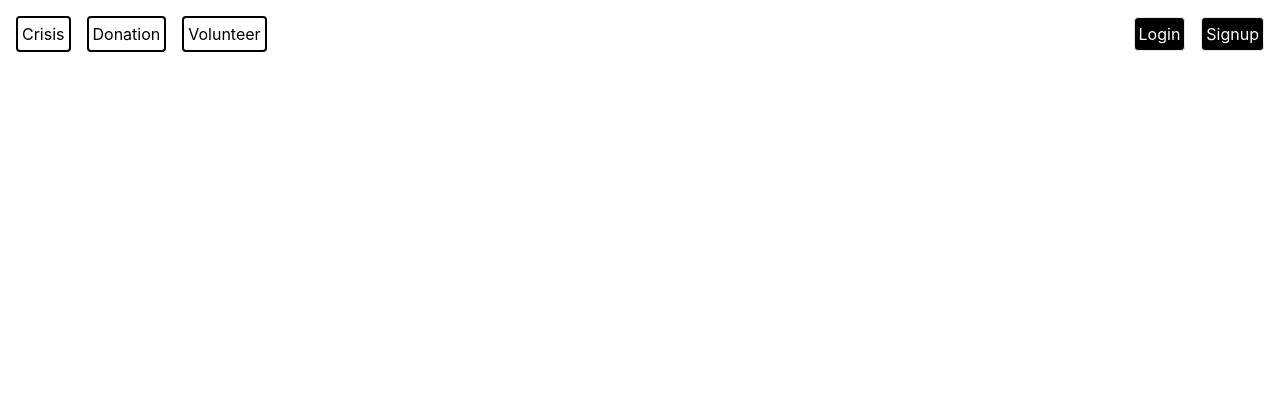
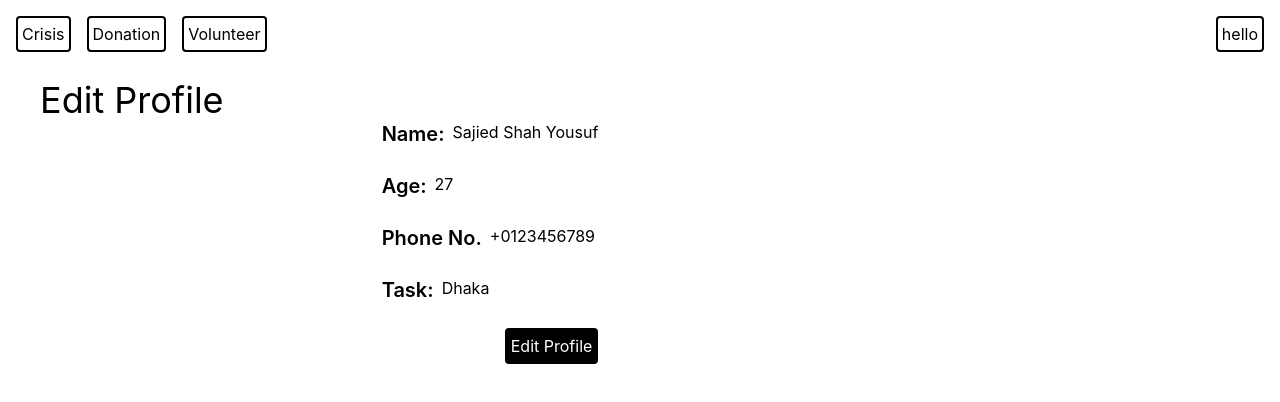
Before and after one commit to meSajied/disaster-management-client, a React (Create React App) app: page /profile in a window 1280 px wide. Shown: the top 402 px of the page. Built offline with nearby package versions, Linux system fonts and the light colour scheme.

Commit message:
Added profile for user

```diff
--- a/src/App.js
+++ b/src/App.js
@@ -9,6 +9,8 @@ import {Donation} from "./pages/donation";
 import {Crisis} from "./pages/Crisis";
 import {Volunteer} from "./pages/Volunteer";
 import {Navbar} from "./component/Navbar";
+import {Logout} from "./account/Logout";
+import {Profile} from "./pages/Profile";
 
 function App() {
   return (
@@ -19,10 +21,12 @@ function App() {
             <Route path="/login" element={<Login />} />
             <Route path="/signup" element={<Signup />} />
             <Route path="/login" element={<Signup />} />
+            <Route path="/logout" element={<Logout />} />
             <Route path="/" element={<HomePage />} />
             <Route path="/donation" element={<Donation />} />
             <Route path="/crisis" element={<Crisis />} />
             <Route path="/volunteer" element={<Volunteer />} />
+            <Route path="/profile" element={<Profile />} />
           </Routes>
         </BrowserRouter>
       </AuthProvider>
--- a/src/account/Logout.js
+++ b/src/account/Logout.js
@@ -7,7 +7,7 @@ const Logout = () => {
   logout();
 
   return(
-      <Navigate to='/login' />
+      <Navigate to='/' />
   );
 }
 
--- a/src/component/Navbar.js
+++ b/src/component/Navbar.js
@@ -1,7 +1,9 @@
-import React from 'react';
+import React, {useState} from 'react';
 import { Link } from "react-router-dom";
 
 function Navbar() {
+  const isLoggedIn = false;
+
   return (
       <nav className='flex justify-between items-center p-4 mb-3'>
         <div className='flex space-x-4'>
@@ -10,12 +12,52 @@ function Navbar() {
           <Link className='border-2 border-black rounded p-1' to="/volunteer">Volunteer</Link>
         </div>
 
-        <div className="flex space-x-4">
-          <Link className='border rounded p-1 bg-black text-white' to="/login">Login</Link>
-          <Link className='border rounded p-1 bg-black text-white' to="/signup">Signup</Link>
-        </div>
+        {isLoggedIn ? <LoginSignup /> : UserDashboard("hello")}
       </nav>
   );
 }
 
-export { Navbar };
+function LoginSignup() {
+  return (
+      <div className="flex space-x-4">
+        <Link className='border rounded p-1 bg-black text-white' to="/login">Login</Link>
+        <Link className='border rounded p-1 bg-black text-white' to="/signup">Signup</Link>
+      </div>
+  )
+}
+
+function UserDashboard(name) {
+  const [isDropdownOpen, setDropdownOpen] = useState(false);
+
+  const toggleDropdown = () => {
+    setDropdownOpen(!isDropdownOpen);
+  }
+  return (
+      <div className='relative inline-block'>
+      <button className='border-2 border-black rounded p-1'
+          onClick={toggleDropdown}>
+        {name}
+      </button>
+  {isDropdownOpen && (
+      <div className=" absolute -left-28 right-0 mt-2 space-y-2
+          bg-white border rounded-md shadow-lg" onClick={toggleDropdown}>
+        <div>
+        <Link to="/profile" className="px-4 py-2 text-sm text-gray-700
+            hover:bg-gray-100 hover:text-red-700" onClick={toggleDropdown}>
+          Profile
+        </Link>
+        </div>
+
+        <div>
+        <Link to="/logout" className="px-4 py-2 text-sm text-gray-700
+            hover:bg-gray-100 hover:text-red-700" onClick={toggleDropdown}>
+          Logout
+        </Link>
+        </div>
+      </div>
+  )}
+      </div>
+  )
+}
+
+export {Navbar};
--- /dev/null
+++ b/src/pages/Profile.js
@@ -0,0 +1,56 @@
+import React, {useState} from "react";
+import data from "../data/volunteer.json";
+
+function Profile() {
+  const [editProfile, setProfile] = useState(false);
+
+  function editProfileHandler(e) {
+    e.preventDefault();
+    setProfile(!editProfile);
+  }
+
+  return (
+      <div onSubmit={editProfileHandler} className='ml-4 mr-4 pl-6 pr-6'>
+        <div className='text-4xl'>Edit Profile</div>
+
+        <div className='w-[75%] flex flex-col items-center'>
+        <form className='space-y-6'>
+          <div className='flex space-x-2'>
+            <label className='text-xl font-semibold' htmlFor='name' >Name:</label>
+            {editProfile ? <input className='border-2 border-black rounded' type='text' name='name'
+                value={data[0].name} onChange={editProfileHandler} /> :
+                <p>{data[0].name}</p>}
+          </div>
+
+          <div className='flex space-x-2'>
+            <label className='text-xl font-semibold' htmlFor='age' >Age:</label>
+            {editProfile ? <input className='border-2 border-black rounded' type='text' name='age'
+                value={data[0].age} onChange={editProfileHandler} /> :
+                <p>{data[0].age}</p>}
+          </div>
+
+          <div className='flex space-x-2'>
+            <label className='text-xl font-semibold' htmlFor='phone' >Phone No.</label>
+            {editProfile ? <input className='border-2 border-black rounded' type='text' name='phone'
+                value={data[0].phone} onChange={editProfileHandler} /> :
+                <p>{data[0].phone}</p>}
+          </div>
+
+          <div className='flex space-x-2'>
+            <label className='text-xl font-semibold' htmlFor='task' >Task:</label>
+            {editProfile ? <input className='border-2 border-black rounded' type='text' name='phone'
+                value={data[0].task} onChange={editProfileHandler} /> :
+                <p>{data[0].task}</p>}
+          </div>
+
+          <div className='flex justify-end'>
+          <button className='border-2 border-black rounded rounded p-1 bg-black text-white' type='submit'>Edit Profile</button>
+          </div>
+
+        </form>
+        </div>
+      </div>
+  )
+}
+
+export { Profile };
```
